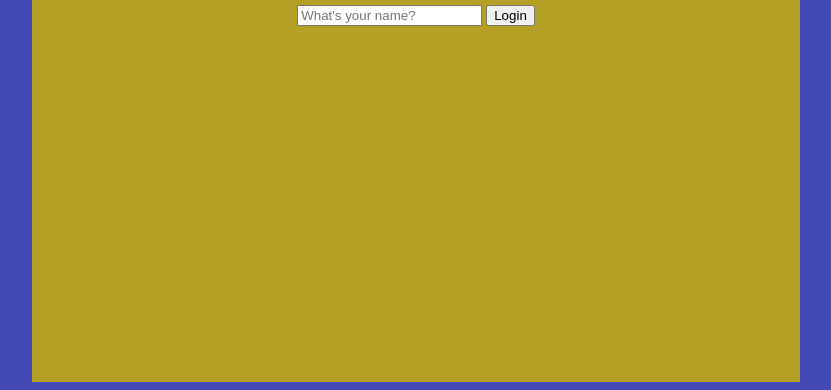
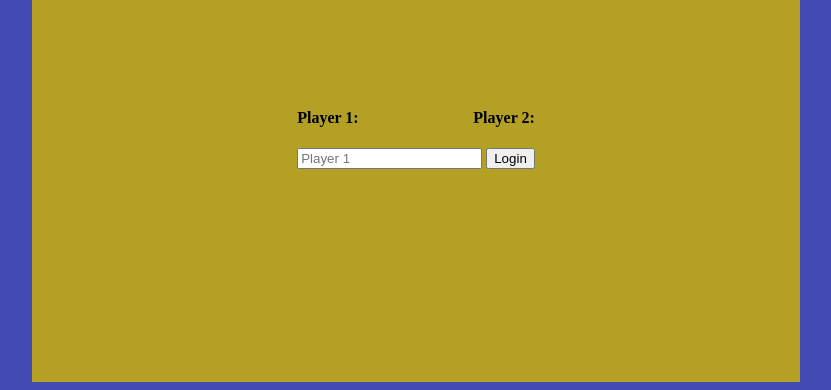
Before and after one commit to DarbyBohnWulf/connect-more, a plain HTML site: page index.html in a window 1280 px wide. Shown: the part 426-816 px from the top of the page, without its empty margins (224-1055 px from the left). Drawn offline with Linux system fonts and the light colour scheme.

Commit message:
improved layout

```diff
--- a/css/style.css
+++ b/css/style.css
@@ -14,3 +14,18 @@ main {
     align-items: center;
     justify-content: space-evenly;
 }
+
+.play-area {
+    display: flex;
+    flex-direction: column;
+}
+
+.player-names {
+    display: flex;
+    flex-direction: row;
+    justify-content: space-between;
+}
+
+.player-name {
+    display: inline-flex;
+}
--- a/index.html
+++ b/index.html
@@ -24,10 +24,14 @@ along with Connect More.  If not, see <https://www.gnu.org/licenses/>. -->
 </head>
 <body>
     <main>
+        <h1 id="logo">Connect More</h1>
         <section class="play-area">
-            <h1 id="logo">Connect More</h1>
+            <section class="player-names">
+            <h4 class="player-name">Player 1:</h4>
+            <h4 class="player-name">Player 2:</h4>
+            </section>
             <form>
-                <input type="text" id="name" placeholder="What's your name?">
+                <input type="text" id="name" placeholder="Player 1">
                 <button type="submit">Login</button>
             </form>
         </section>
--- a/js/app.js
+++ b/js/app.js
@@ -1,3 +1,20 @@
+class Player {
+    constructor(name) {
+        this.name = name;
+    }
+}
 const app = {
-    players: []
+    players: [],
+    nameInput: document.querySelector('#name'),
+    n
 }
+
+document.querySelector('form').addEventListener('submit', e => {
+    e.preventDefault();
+    const newPlayer = new Player(app.nameInput.value);
+    console.log(newPlayer);
+    app.players.push(newPlayer);
+    app.nameInput.setAttribute('placeholder', 'Player 2?');
+    app.nameInput.value = '';
+
+})
```
